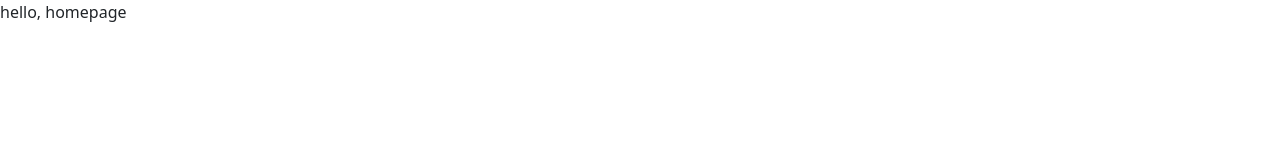
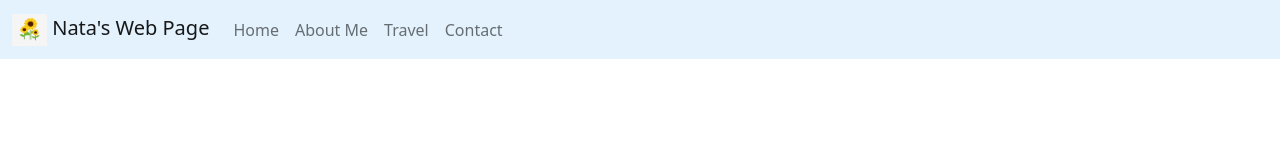
Before and after one commit to Natalia-Torres-Lora/CS50-Homepage, a plain HTML site: page index.html in a window 1280 px wide. Drawn offline with nearby package versions, Linux system fonts and the light colour scheme.

Commit message:
Added Nav bar for every page

```diff
--- a/index.html
+++ b/index.html
@@ -7,9 +7,42 @@
         <link href="https://cdn.jsdelivr.net/npm/bootstrap@5.2.3/dist/css/bootstrap.min.css" rel="stylesheet" integrity="sha384-rbsA2VBKQhggwzxH7pPCaAqO46MgnOM80zW1RWuH61DGLwZJEdK2Kadq2F9CUG65" crossorigin="anonymous">
         <script src="https://cdn.jsdelivr.net/npm/bootstrap@5.2.3/dist/js/bootstrap.bundle.min.js" integrity="sha384-kenU1KFdBIe4zVF0s0G1M5b4hcpxyD9F7jL+jjXkk+Q2h455rYXK/7HAuoJl+0I4" crossorigin="anonymous"></script>
         <link href="styles.css" rel="stylesheet">
+
         <title>My Webpage</title>
     </head>
     <body>
-        hello, homepage
+        <header>
+            <nav class="navbar navbar-expand-lg bg-body-tertiary" style="background-color: #e3f2fd;">
+                <div class="container-fluid">
+                    <a class="navbar-brand" href="/index.html">
+                        <img src="/flower.jpg" alt="Logo" width="35" height="32" class="d-inline-block align-text-top">
+                        Nata's Web Page
+                    </a>
+                  <div class="collapse navbar-collapse" id="navbarNav">
+                    <ul class="navbar-nav">
+                        <li class="nav-item">
+                            <a class="nav-link" href="/index.html">Home</a>
+                          </li>
+                      <li class="nav-item">
+                        <a class="nav-link" href="/aboutMe.html">About Me</a>
+                      </li>
+                      <li class="nav-item">
+                        <a class="nav-link" href="/travelWithMe.html">Travel</a>
+                      </li>
+                      <li class="nav-item">
+                        <a class="nav-link" href="/contactMe.html">Contact</a>
+                      </li>
+                    </ul>
+                  </div>
+                </div>
+              </nav>
+
+        </header>
+        <main>
+
+        </main>
+        <footer>
+
+        </footer>
     </body>
 </html>
--- a/styles.css
+++ b/styles.css
@@ -0,0 +1,4 @@
+.nav{
+    align-items: center;
+    align-content: center;
+}
```
Also changed, not shown: aboutMe.html (+30 -1 lines), contactMe.html (+30 -1 lines), travelWithMe.html (+30 -1 lines), flower.jpg (added).
